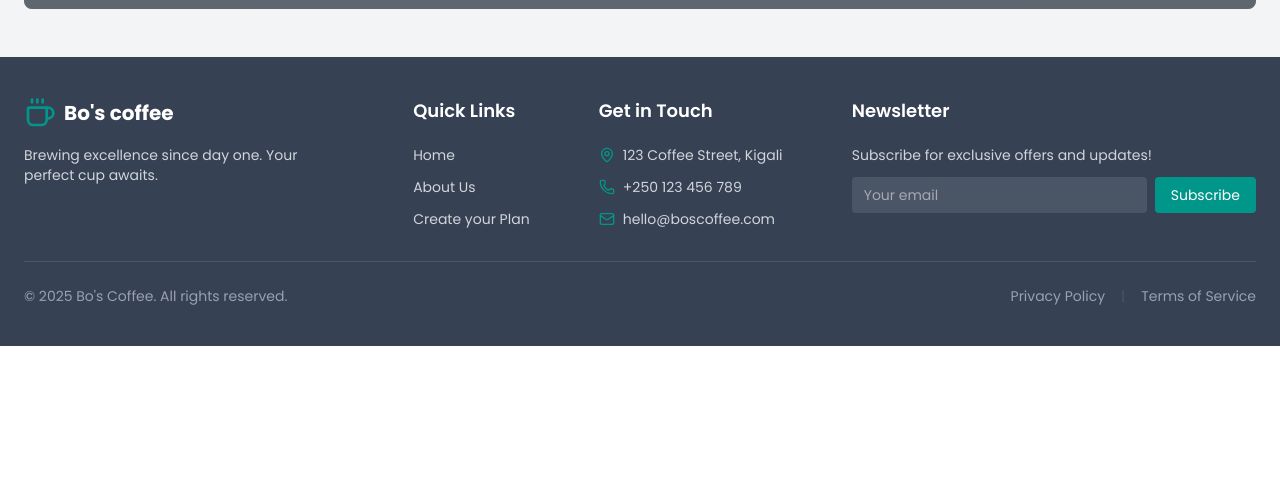
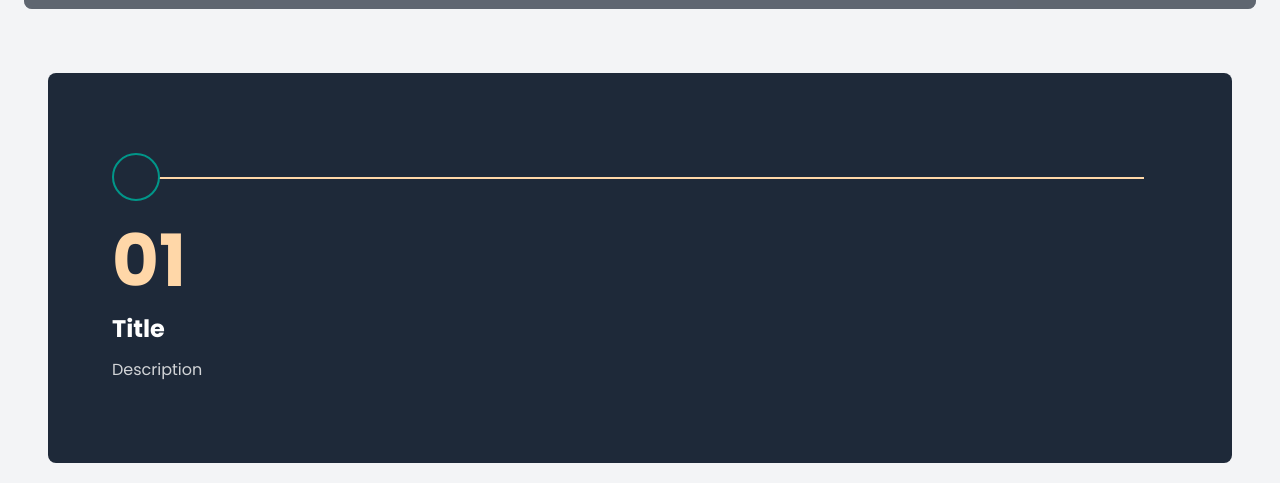
Before and after one commit to bahatibahizi209/coffee-webapp, a React (Vite) app: page /createplan in a window 1280 px wide. Shown: the part 469-952 px from the top of the page. Before the commit the page ends 815 px from the top, so only its background shows below. Built offline with nearby package versions, Linux system fonts and the light colour scheme; grey boxes are pictures that could not be loaded.

Commit message:
add assets and components

```diff
--- a/src/assets/pages/Createplan.jsx
+++ b/src/assets/pages/Createplan.jsx
@@ -18,7 +18,30 @@ function Createplan() {
             </div>
             </section>
             {/* step section */}
-
+            <section className="max-w-7xl max-auto px-6 py-16">
+            <div className="bg-gray-800 rounded-lg px-6 sm:px-16 sm:py-20 mb-16">
+            <div className="relative">
+            <div className="absolute top-6 left-6 right-6 h-0.5 bg-orange-200 hidden sm:block"/>
+          <div className="grid grid-cols-1 sm:grid-cols-3 gap-8 relative">
+          {/* use map method */}
+          <div className="text-center sm:text-left">
+          <div className="w-12 h-12 rounded-full border-2
+          border-teal-600 bg-gray-800 mb-6 mx-auto sm:mx-0"/>
+          <h3 className="text-5xl sm:text-7xl font-bold text-orange-200 mb-4">01</h3>
+          <h4 className="text-xl sm:text-2xl font-bold text-white mb-3">Title</h4>
+          <p className="text-white opacity-80 leading-relaxed text-sm sm:text-base">Description</p>
+          </div>
+          </div>
+            </div>
+            </div>
+            </section>
+          {/*   Accordion + sidebar */}
+          <section className="max-w-7xl mx-auto px-6 pb-32">
+          <div className="grid grid-cols-1 lg:grid-cols-12 gap-12 lg:gap-16">
+          {/* sidebar */}
+          <div className=""></div>
+          </div>
+          </section>
     </div>
   )
 }
```
